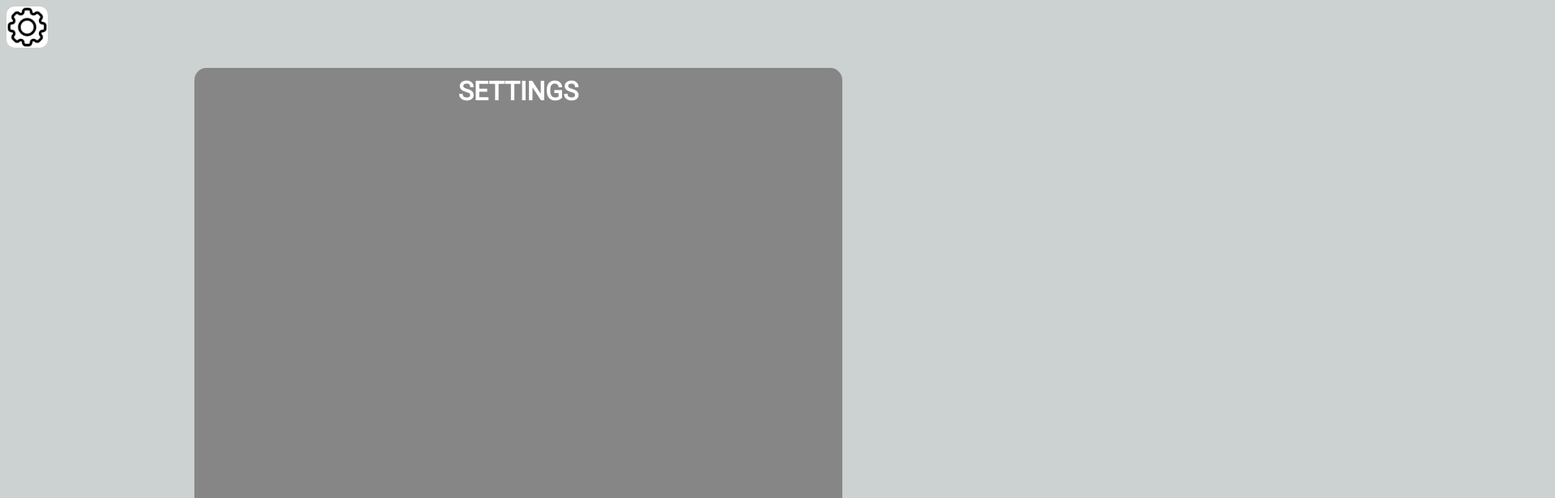
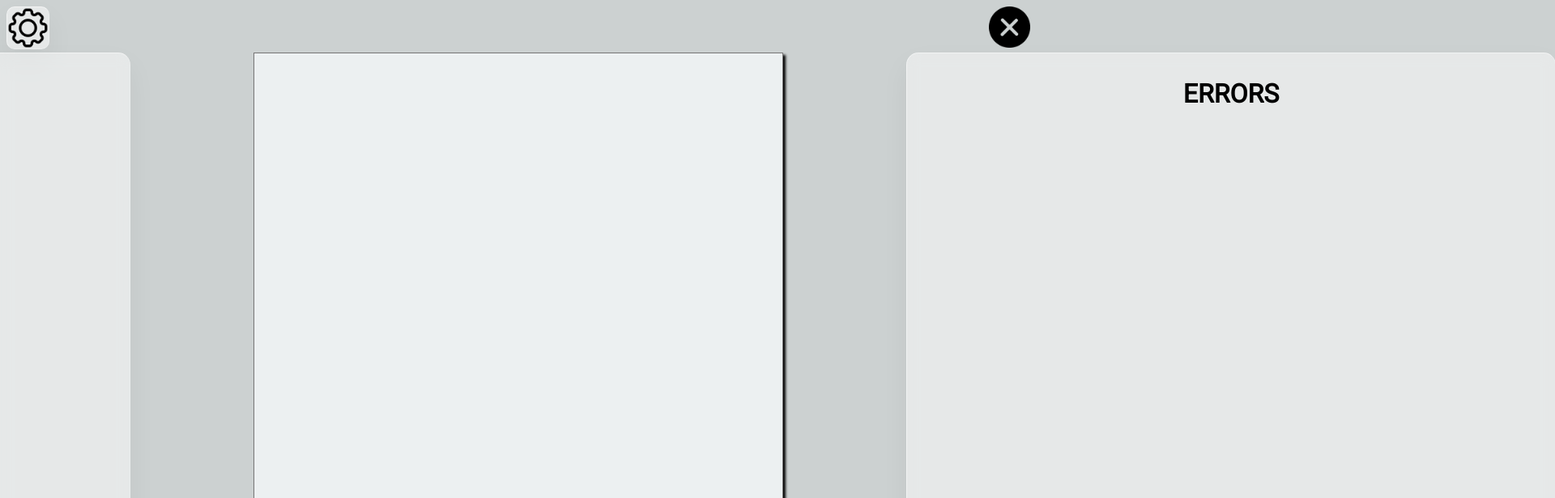
Before and after one commit to G4LH4/Gword, a React app: page / in a window 1280 px wide. Shown: the top 616 px of the page at 81% size, 1920 px wide, since content can reach past the window. Built offline with nearby package versions, Linux system fonts and the light colour scheme.

Commit message:
errors window added

```diff
--- a/src/css/style.css
+++ b/src/css/style.css
@@ -4,21 +4,18 @@ body{
   background-color: #CCD1D1 ;
 }
 
-.header img{
-  width: 4%;
-  background-color: #fff;
-  border-radius: 10px;
-}
-
-.header img:hover{
-  transition: 0.5s;
-  background-color: rgba(255, 255, 255, 0.11);
-}
 
 .enabled{
-  z-index: 1;
+  transition: 1.5s;
+  transform: translateX(-110vh);
 }
 
 .disabled{
-  z-index: 0;
+  transition: 1.5s;
+  transform: translateX(0);
 }
+
+.enabled-errors{
+  transition: 1.5s;
+  transform: translateX(110vh);
+}
--- a/src/js/App.js
+++ b/src/js/App.js
@@ -1,18 +1,17 @@
 import React from "react";
 import StyledTextarea from "./components/StyledTextarea";
-import CreateASettings from "./components/CreateASettings";
-import DivSettingsPage from "./components/DivSettingsPage";
+import CreateSettings from "./components/CreateSettings";
+import CreateErrors from "./components/CreateErrors";
 
 const App = () => {
   return (
     <div className="app">
-      <div className="paper">
-        <div className="header">
-          <CreateASettings className="enabled" />
-        </div>
-        <DivSettingsPage />
-        <StyledTextarea></StyledTextarea>
+      <div className="paper"></div>
+      <div className="header">
+        <CreateSettings />
+        <CreateErrors />
       </div>
+      <StyledTextarea></StyledTextarea>
     </div>
   );
 };
--- /dev/null
+++ b/src/js/components/CreateErrors.js
@@ -0,0 +1,39 @@
+import React, { useState } from "react";
+import errorIcon from "../../../public/error.png";
+import { DivErrors } from "./DivErrors";
+import styled from "styled-components";
+
+const CreateErrors = () => {
+  const [enabled, setEnabled] = useState(true);
+
+  const className = enabled ? "enabled-errors" : "disabled";
+
+  const handleClick = (e) => {
+    e.preventDefault();
+
+    setEnabled(!enabled);
+  };
+
+  const StyledErrorsIMG = styled.img`
+    width: 4%;
+    border-radius: 10px;
+    position: relative;
+    float: right;
+
+    &:hover {
+      transition: 0.5s;
+      background-color: rgba(255, 255, 255, 0.11);
+    }
+  `;
+
+  return (
+    <>
+      <a href="" onClick={(e) => handleClick(e)}>
+        <StyledErrorsIMG src={errorIcon} id="errors" />
+      </a>
+      <DivErrors status={className} />
+    </>
+  );
+};
+
+export default CreateErrors;
--- /dev/null
+++ b/src/js/components/CreateSettings.js
@@ -0,0 +1,43 @@
+import React, { useState } from "react";
+import configIcon from "../../../public/setting.png";
+import { DivSettingsPage } from "./DivSettingsPage";
+import styled from "styled-components";
+
+const CreateSettings = () => {
+  const [enabled, setEnabled] = useState(true);
+
+  const className = enabled ? "enabled" : "disabled";
+
+  const handleClick = (e) => {
+    e.preventDefault();
+
+    setEnabled(!enabled); // True = disabled
+  };
+
+  const StyledSettingsIMG = styled.img`
+    width: 4%;
+    border-radius: 10px;
+    background: rgba(255, 255, 255, 0.5);
+    box-shadow: 0 15px 35px rgba(0, 0, 0, 0.05);
+    backdrop-filter: blur(50px);
+    border: 1px solid rgba(255, 255, 255, 0.25);
+    border-top: 1px solid rgba(255, 255, 255, 0.5);
+    border-left: 1px solid rgba(255, 255, 255, 0.5);
+    backdrop-filter: blur(8px);
+
+    &:hover {
+      transition: 0.5s;
+      background-color: rgba(255, 255, 255, 0.11);
+    }
+  `;
+
+  return (
+    <>
+      <a href="" onClick={(e) => handleClick(e)}>
+        <StyledSettingsIMG src={configIcon} id="settings"></StyledSettingsIMG>
+      </a>
+      <DivSettingsPage status={className} />
+    </>
+  );
+};
+export default CreateSettings;
--- /dev/null
+++ b/src/js/components/DivErrors.js
@@ -0,0 +1,39 @@
+import React from "react";
+import styled from "styled-components";
+
+const CreateDivErrorsPage = styled.div`
+  position: absolute;
+  left: 0;
+  right: 0;
+  margin-left: auto;
+  margin-right: auto;
+  color: #000;
+  width: 100vh;
+  height: 90vh;
+  font-family: "Roboto", sans-serif;
+  border-radius: 15px;
+  background: rgba(255, 255, 255, 0.5);
+  box-shadow: 0 15px 35px rgba(0, 0, 0, 0.05);
+  backdrop-filter: blur(50px);
+  border: 1px solid rgba(255, 255, 255, 0.25);
+  border-top: 1px solid rgba(255, 255, 255, 0.5);
+  border-left: 1px solid rgba(255, 255, 255, 0.5);
+  backdrop-filter: blur(8px);
+`;
+
+const StyledH1 = styled.h1`
+  padding-top: 10px;
+  font-size: 2em;
+  text-transform: uppercase;
+  font-family: "Roboto", sans-serif;
+  text-align: center;
+`;
+
+export const DivErrors = (props) => {
+  return (
+    <CreateDivErrorsPage className={props.status}>
+      <StyledH1>Errors</StyledH1>
+      {props.content}
+    </CreateDivErrorsPage>
+  );
+};
--- a/src/js/components/DivSettingsPage.js
+++ b/src/js/components/DivSettingsPage.js
@@ -1,18 +1,25 @@
 import styled from "styled-components";
-import React, { useState } from "react";
+import React from "react";
 import "../../css/style.css";
 
-// TODO: animation to display
-
 const CreateDivSettingsPage = styled.div`
-  position: relative;
-  margin: 0 auto;
-  background-color: #868686;
-  color: #fff;
+  position: absolute;
+  left: 0;
+  right: 0;
+  margin-left: auto;
+  margin-right: auto;
+  color: #000;
   width: 100vh;
-  height: 100vh;
+  height: 90vh;
   font-family: "Roboto", sans-serif;
   border-radius: 15px;
+  background: rgba(255, 255, 255, 0.5);
+  box-shadow: 0 15px 35px rgba(0, 0, 0, 0.05);
+  backdrop-filter: blur(50px);
+  border: 1px solid rgba(255, 255, 255, 0.25);
+  border-top: 1px solid rgba(255, 255, 255, 0.5);
+  border-left: 1px solid rgba(255, 255, 255, 0.5);
+  backdrop-filter: blur(8px);
 `;
 
 const StyledH1 = styled.h1`
@@ -23,14 +30,50 @@ const StyledH1 = styled.h1`
   text-align: center;
 `;
 
-const DivSettingsPage = () => {
-  const [enabled, setEnabled] = useState(true);
+const StyledDivFont = styled.div`
+  border-radius: 15px;
+  background: rgba(255, 255, 255, 0.5);
+  box-shadow: 0 15px 35px rgba(0, 0, 0, 0.05);
+  backdrop-filter: blur(50px);
+  border: 1px solid rgba(255, 255, 255, 0.25);
+  border-top: 1px solid rgba(255, 255, 255, 0.5);
+  border-left: 1px solid rgba(255, 255, 255, 0.5);
+  backdrop-filter: blur(8px);
+  width: 120px;
+  margin: 14px;
+  padding: 14px;
+  border-radius: 10px;
+  margin-top: 10px;
+`;
 
+export const DivSettingsPage = (props) => {
   return (
-    <CreateDivSettingsPage>
+    <CreateDivSettingsPage id="settingsPage" className={props.status}>
       <StyledH1>Settings</StyledH1>
+      <StyledDivFont>
+        <h3>Fonts</h3>
+        <select name="select">
+          <option value="value1">Fonts</option>
+          <option value="value2">Value2</option>
+          <option value="value3">Value3</option>
+        </select>
+      </StyledDivFont>
+      <StyledDivFont>
+        <h3>Fonts</h3>
+        <select name="select">
+          <option value="value1">Fonts</option>
+          <option value="value2">Value2</option>
+          <option value="value3">Value3</option>
+        </select>
+      </StyledDivFont>
+      <StyledDivFont>
+        <h3>Fonts</h3>
+        <select name="select">
+          <option value="value1">Fonts</option>
+          <option value="value2">Value2</option>
+          <option value="value3">Value3</option>
+        </select>
+      </StyledDivFont>
     </CreateDivSettingsPage>
   );
 };
-
-export default DivSettingsPage;
--- a/src/js/components/StyledTextArea.js
+++ b/src/js/components/StyledTextArea.js
@@ -5,6 +5,7 @@ const StyledTarea = styled.textarea`
   font-family: "Roboto", sans-serif;
   display: block;
   margin: 0 auto;
+  padding: 10px;
   background-color: #ecf0f1;
   width: 50%;
   height: 90vh;
@@ -14,8 +15,35 @@ const StyledTarea = styled.textarea`
   box-shadow: 3px 3px 3px black;
 `;
 
-const styledTextarea = (props) => {
-  return <StyledTarea></StyledTarea>;
+const HandleTextArea = (e) => {
+  console.log(checkCapitalWord(e));
+};
+
+const checkCapitalWord = (e) => {
+  if (e.includes(".")) {
+    const splitWord = e.trim().split(".");
+
+    if (splitWord[0] === "" || splitWord[1] === "") return;
+
+    const capitalWord = splitWord[1].trim().split("");
+
+    if (capitalWord[0] === capitalWord[0].toLowerCase()) {
+      capitalWord[0].toLowerCase();
+
+      const p = document.createElement("p");
+      p.textContent = "Error: its lowerCase";
+
+      return p;
+    } else {
+      console.log("Its uppercase!");
+    }
+  }
+};
+
+const styledTextarea = () => {
+  return (
+    <StyledTarea onChange={(e) => HandleTextArea(e.target.value)}></StyledTarea>
+  );
 };
 
 export default styledTextarea;
```
Also changed, not shown: src/main.cjs (+12 -1 lines), public/error.png (added).
